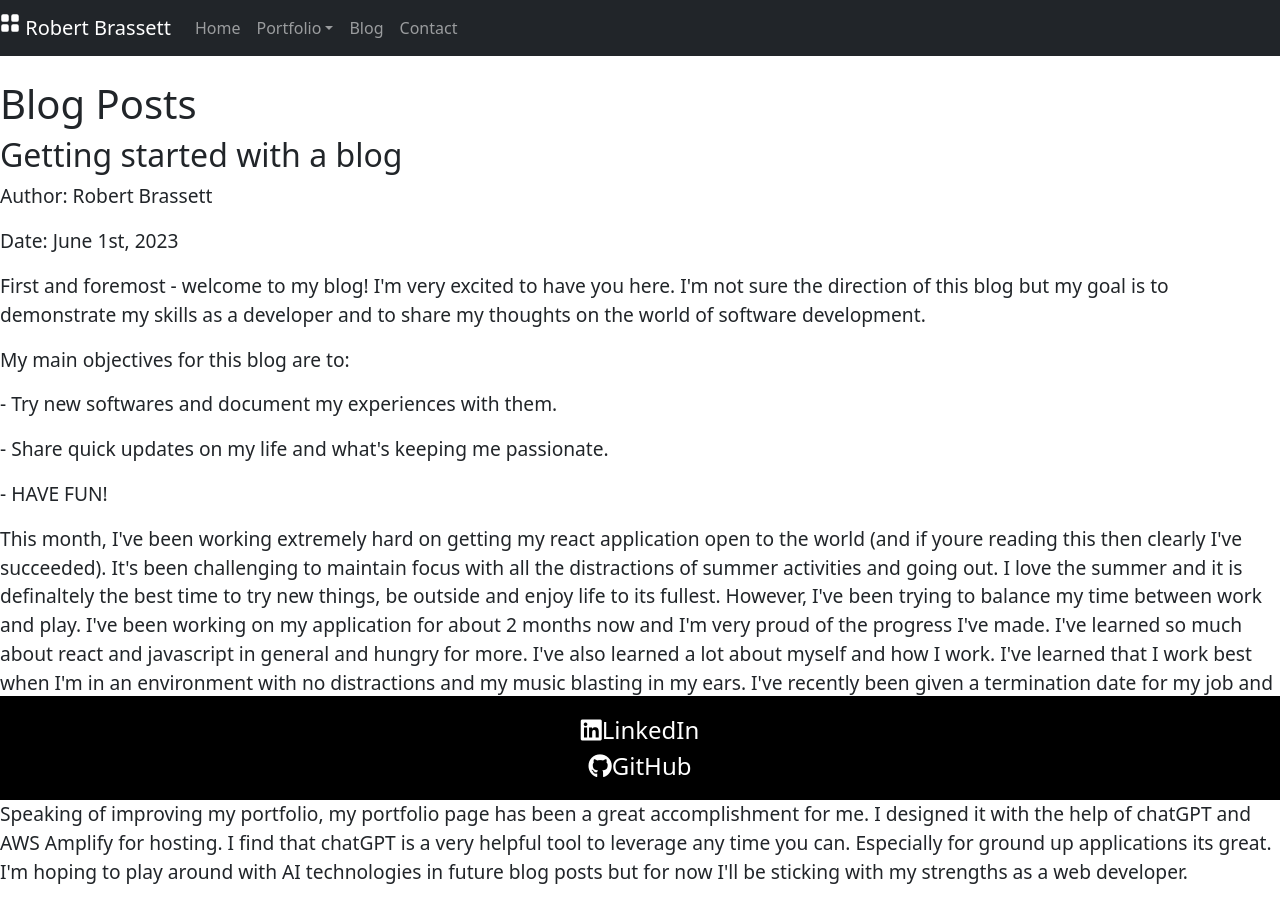
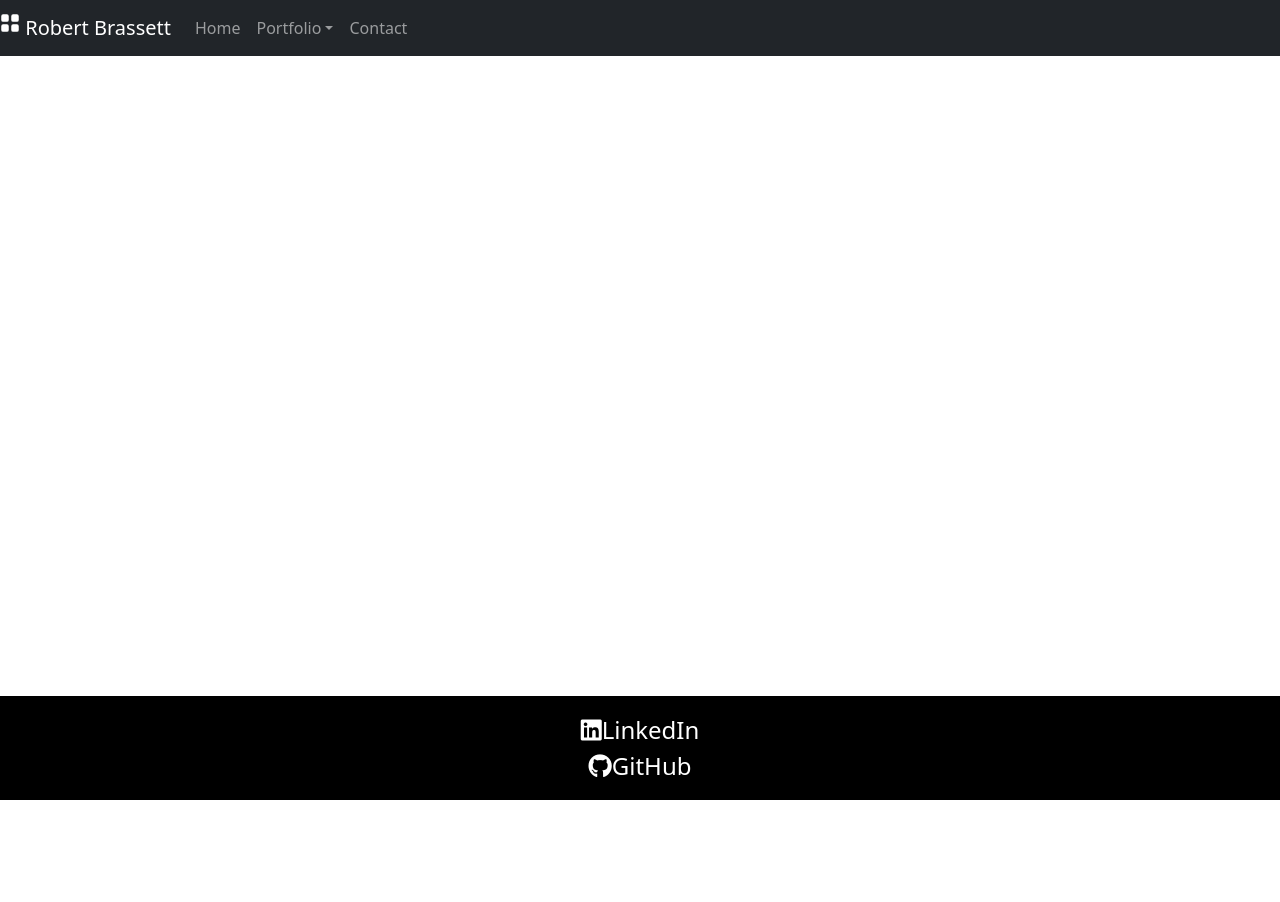
Before and after one commit to rbrassettCode/PortfolioReactApp, a React (Create React App) app: page /blog in a window 1280 px wide. After the commit the page ends 800 px from the top, so only its background shows below. Built offline with nearby package versions, Linux system fonts and the light colour scheme.

Commit message:
Removed blog section (this will be hosted on medium instead)

```diff
--- a/src/App.js
+++ b/src/App.js
@@ -42,7 +42,6 @@ function App() {
               <Dropdown.Item href="/portfolio/TodoList">To Do List</Dropdown.Item>
             </Dropdown.Menu>
           </Dropdown>
-          <Nav.Link href="/blog">Blog</Nav.Link>
           <Nav.Link href="/contact">Contact</Nav.Link>
         </Nav>
       </Navbar>
@@ -51,7 +50,6 @@ function App() {
         <Route path="/" element={<HomePage/>} />
         <Route path="/portfolio/Weather" element={<Weather/>} />
         <Route path="/portfolio/TodoList" element={<TodoList/>} />
-        <Route path="/blog" element={<Blog/>} />
         <Route path="/contact" element={<Contact/>} />
       </Routes>
       <Footer/>
--- a/src/pages/Blog.css
+++ /dev/null
@@ -1,15 +0,0 @@
-.blog-post {
-    margin: 20px;
-    padding: 20px;
-    border: 1px solid #ccc;
-  }
-
-  .content {
-    margin: 20px;
-    width: 80%;
-    overflow: hidden;
-  }
-  .content-inner {
-    max-width: 800px; /* Adjust the value as desired */
-    margin: 0 auto; /* Center the content horizontally */
-  }
--- a/src/pages/Blog.js
+++ /dev/null
@@ -1,31 +0,0 @@
-import React from 'react';
-import ReactMarkdown from 'react-markdown';
-import blogData from '../data/BlogData';
-
-function Blog() {
-  return (
-    <div>
-      <h1>Blog Posts</h1>
-      {blogData.map((post) => (
-        <div key={post.id} className='blog-post'>
-          <h2>{post.title}</h2>
-          <p>Author: {post.author}</p>
-          <p>Date: {post.date}</p>
-          <div className='content'>
-          <div className="content-inner">
-            {parseContent(post.content)}
-            </div>
-          </div>
-        </div>
-      )).reverse()}
-    </div>
-  );
-}
-
-function parseContent(content) {
-    return content.split('\n').map((paragraph, index) => (
-      <p key={index}>{paragraph}</p>
-    ));
-  }
-
-export default Blog;
```
